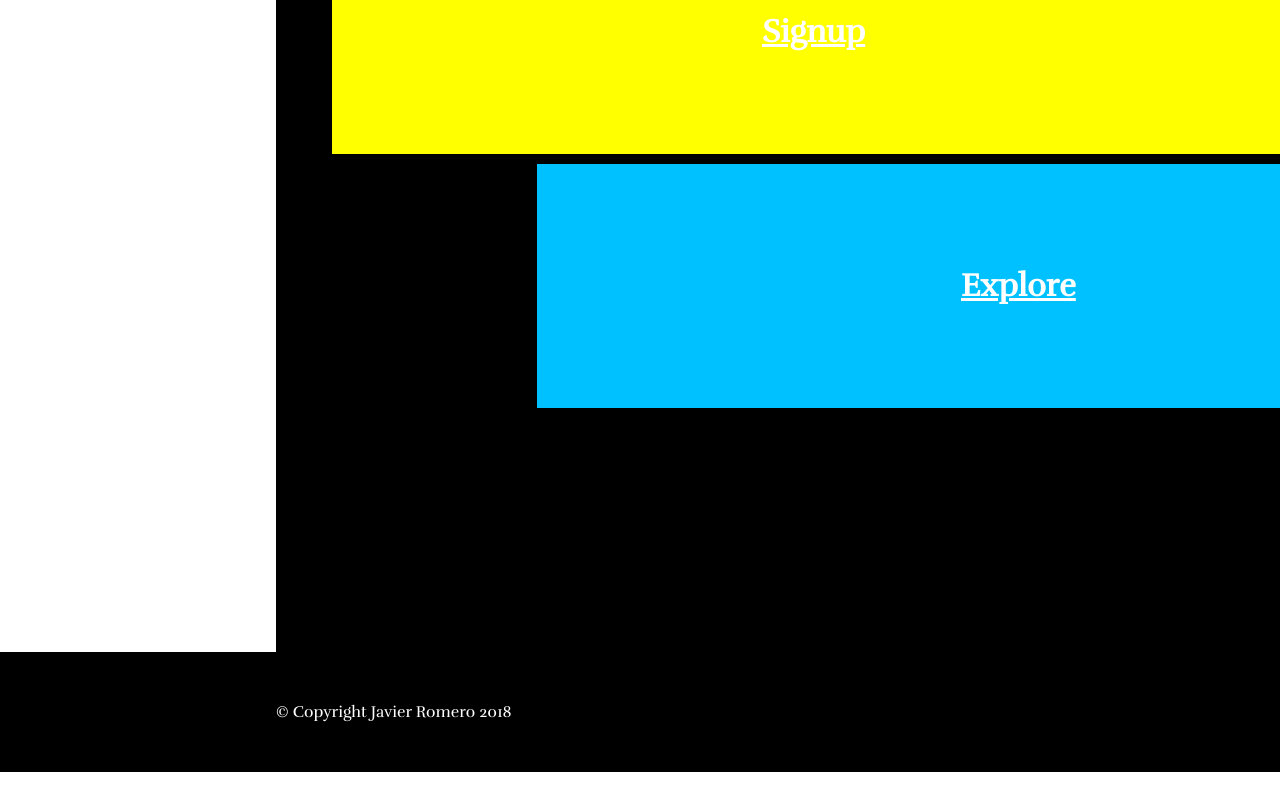
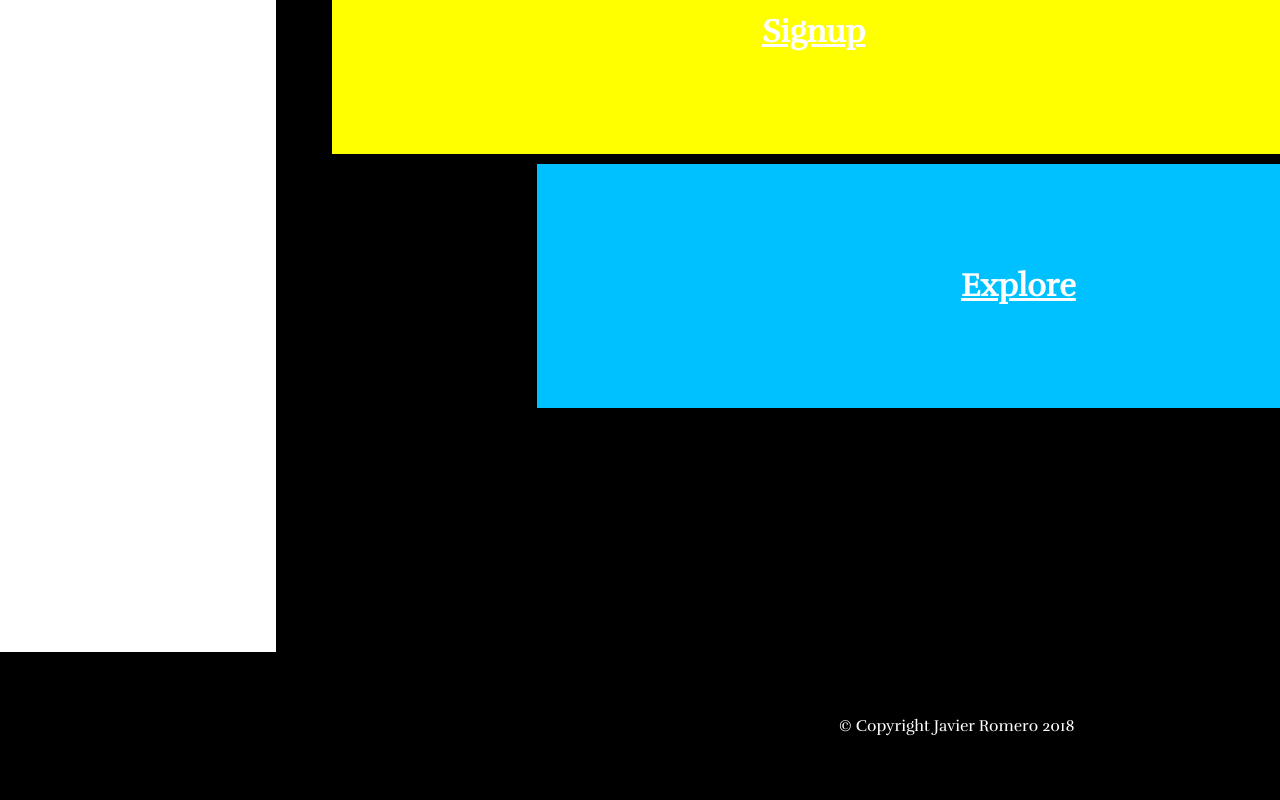
Before and after one commit to Javirum/angular-project-client, an Angular app: page / in a window 1280 px wide. Shown: the part 1028-1828 px from the top of the page. Before the commit the page ends 1800 px from the top, so only its background shows below. Built offline with nearby package versions, Linux system fonts and the light colour scheme; some icons are missing.

Commit message:
Add style to footer

```diff
--- a/src/app/app.component.css
+++ b/src/app/app.component.css
@@ -33,11 +33,11 @@ p {
   margin-bottom: 60px;
 } */
 
-.container {
+/* .container {
   margin: 0 0px;
   display: flex;
-  justify-content: space-between;
-}
+  justify-content: space-around;
+} */
 
 header {
   height: 10vh;
@@ -96,8 +96,24 @@ header a {
   padding: 0 10px;
 }
 
-footer {
+#site-footer {
+  display: flex;
+  justify-content: center;
+  flex-wrap: wrap;
   background-color: black;
   color: white;
-  padding: 50px;
+  padding: 5%;
 }
+
+#creator {
+
+}
+
+#social-logos {
+  width: 55%;
+}
+
+#social-logos i {
+  padding: 5%;
+  text-align: center;
+}
--- a/src/app/app.component.html
+++ b/src/app/app.component.html
@@ -16,10 +16,6 @@
 </div>
 
 <footer id="site-footer">
-  <div class="container">
-    <div id="creator">
-      <p>© Copyright Javier Romero 2018</p>
-    </div>
   <div id="social-logos">
     <i class="far fa-envelope"></i>
     <i class="fab fa-facebook"></i>
@@ -27,5 +23,7 @@
     <i class="fab fa-instagram"></i>
     <i class="fab fa-linkedin-in"></i>
   </div>
+  <div id="creator">
+    <p>© Copyright Javier Romero 2018</p>
   </div>
 </footer>
```
Lines whose indentation alone changed are shown as unchanged.
